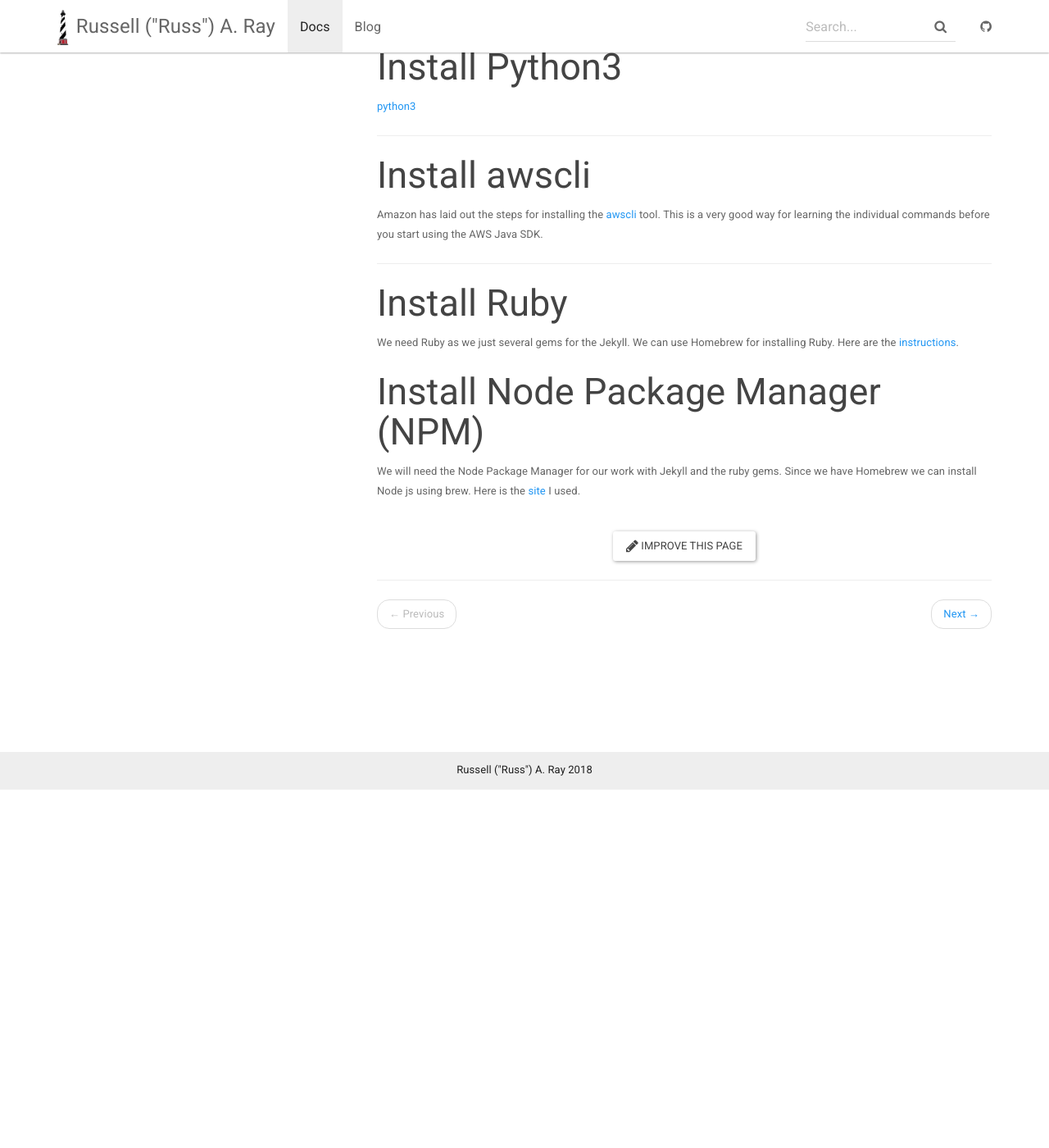
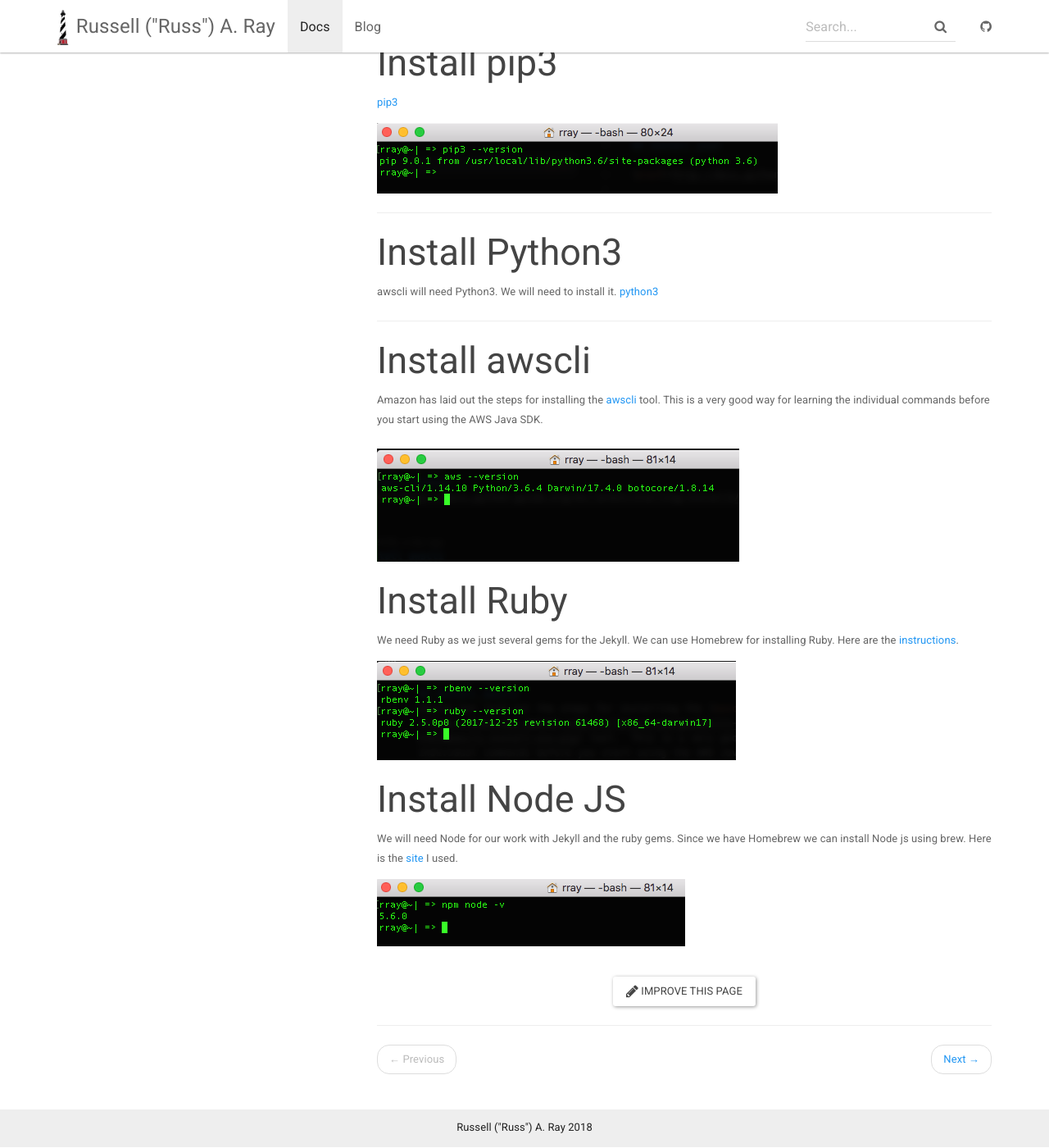
Before and after one commit to russray2008/clouddeveloper.net, a Jekyll site: the page built from _docs/setup.md, in a window 1280 px wide and 1400 px high, scrolled down 437 px. Shown: the whole window at 82% size. Built offline with Jekyll 4.4.1, drawn with Linux system fonts in a browser that asks for light colours.

```diff
--- a/_docs/setup.md
+++ b/_docs/setup.md
@@ -2,28 +2,45 @@
 title: Environment Setup
 permalink: /docs/setup/
 ---
-
 ## Install Homebrew
 
 There is sufficient documentation on the internet for installing Homebrew.  Here is the [site](https://treehouse.github.io/installation-guides/mac/homebrew) I used.  Don't forget to to run <i>brew doctor</i>.  It will save you the headaches later.
 
+   ![](/img/brew_doctor.png)
+
+
 ---
+
 ## Install pip3
 
 [pip3](http://docs.python-guide.org/en/latest/starting/install3/osx/)
 
+   ![](/img/pip3_install.png)
+
 ---
+
 ## Install Python3
+
+awscli will need Python3.  We will need to install it.
 [python3](http://docs.python-guide.org/en/latest/starting/install3/osx/)
 
 ---
+
 ## Install awscli
+
 Amazon has laid out the steps for installing the [awscli](https://docs.aws.amazon.com/cli/latest/userguide/cli-install-macos.html#awscli-install-osx-pip) tool.  This is a very good way for learning the individual commands before you start using the AWS Java SDK.
 
+   ![](/img/aws_install.png)
 ---
 
 ## Install Ruby
+
 We need Ruby as we just several gems for the Jekyll.  We can use Homebrew for installing Ruby.  Here are the [instructions](https://www.ruby-lang.org/en/documentation/installation/).
 
-## Install Node Package Manager (NPM)
-We will need the Node Package Manager for our work with Jekyll and the ruby gems. Since we have Homebrew we can install Node js using brew.  Here is the [site](https://changelog.com/posts/install-node-js-with-homebrew-on-os-x) I used.
+   ![](/img/ruby_install.png)
+
+## Install Node JS
+
+We will need Node for our work with Jekyll and the ruby gems. Since we have Homebrew we can install Node js using brew.  Here is the [site](https://changelog.com/posts/install-node-js-with-homebrew-on-os-x) I used.
+
+   ![](/img/Node_install.png)
```
Also changed, not shown: _docs/index.md (+10 -1 lines), img/Node_install.png (added), img/aws_install.png (added), img/brew_doctor.png (added), img/cape_hatteras_lighthouse_outer_banks_nc_large.png (renamed from img/cape_hatteras_lighthouse__outer_banks__nc_by_sjvernon-d97izlw.png), img/pip3_install.png (added), img/plugins_install.png (added), img/ruby_install.png (added), img/visual_studio_code_install.png (added), 2 other files.
